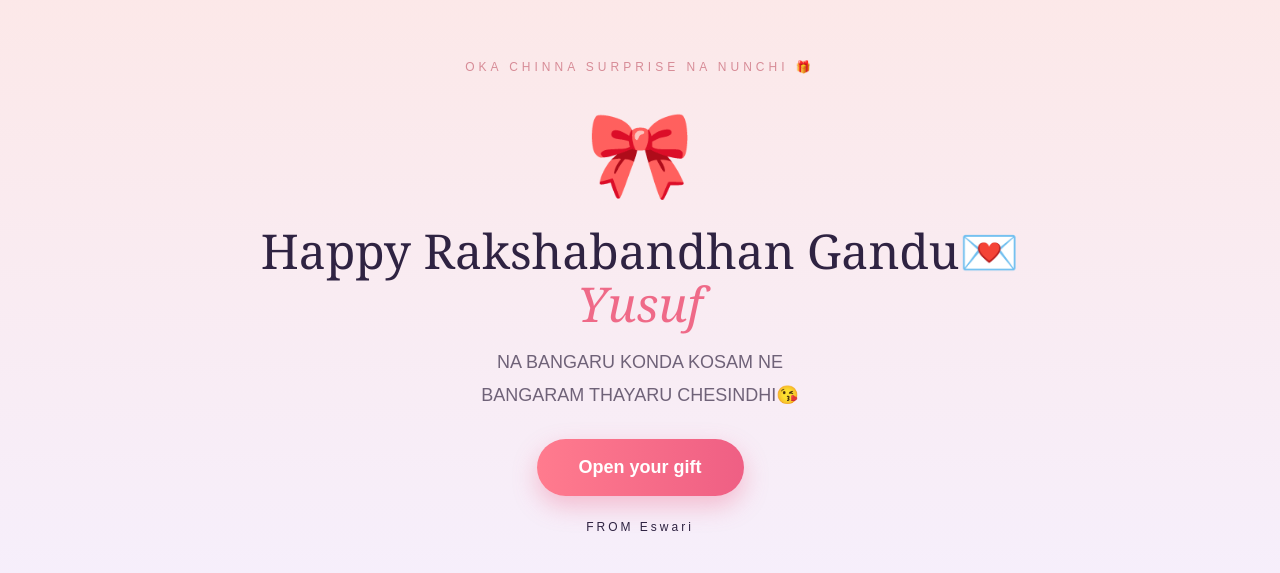
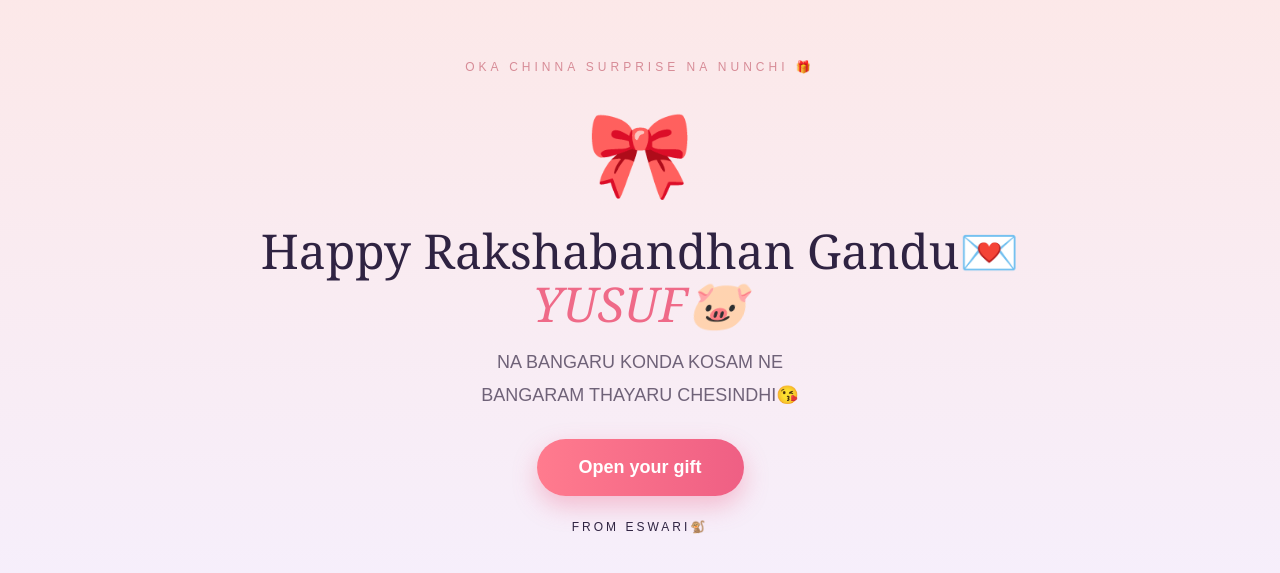
Before and after one commit to Eshu3215/rakhi-surprise, a plain HTML site: page index.html in a window 1280 px wide. Shown: the part 103-676 px from the top of the page. Drawn offline with Linux system fonts and the light colour scheme.

Commit message:
Update index.html

```diff
--- a/index.html
+++ b/index.html
@@ -7,8 +7,8 @@
 
 <script>
 const CONFIG={
-sender:"Eswari",
-receiver:"Yusuf",
+sender:"ESWARI🐒",
+receiver:"YUSUF🐷",
 introTag:"OKA CHINNA SURPRISE NA NUNCHI 🎁",
 title:"Happy Rakshabandhan Gandu💌",
 introText:"NA BANGARU KONDA KOSAM NE BANGARAM THAYARU CHESINDHI😘",
@@ -37,14 +37,14 @@ Love You Anna ❤️
 Happy Raksha Bandhan🤩.`,
 
 questions:[
-["Evaru ekkuva sepu podukuntaru?🛌","Yusuf","Eswari"],
-["Evaru ekkuva Thintaru?😋","Yusuf","Eswari"],
-["Evaru ekkuva dabbulu karchu chestharu?💸","Yusuf","Eswari"],
-["Evariki ekkuva Badhakam?😪","Yusuf","Eswari"],
-["Evaru first godava Padatharu?🤪","Yusuf","Eswari"],
-["Evaru first sorry cheptharu?🙃","Yusuf","Eswari"],
-["Evariki ekkuva Kopam?😠","Yusuf","Eswari"],
-["Evaru eppudu chusina Bayata Thirugutharu?🏍️","Yusuf","Eswari"]
+["Evaru ekkuva sepu podukuntaru?🛌","YUSUF🐷","ESWARI🐒"],
+["Evaru ekkuva Thintaru?😋","YUSUF🐷","ESWARI🐒"],
+["Evaru ekkuva dabbulu karchu chestharu?💸","YUSUF🐷","ESWARI🐒"],
+["Evariki ekkuva Badhakam?😪","YUSUF🐷","ESWARI🐒"],
+["Evaru first godava Padatharu?🤪","YUSUF🐷","ESWARI🐒"],
+["Evaru first sorry cheptharu?🙃","YUSUF🐷","ESWARI🐒"],
+["Evariki ekkuva Kopam?😠","YUSUF🐷","ESWARI🐒"],
+["Evaru eppudu chusina Bayata Thirugutharu?🏍️","YUSUF🐷","ESWARI🐒"]
 ]
 };
 </script>
```
